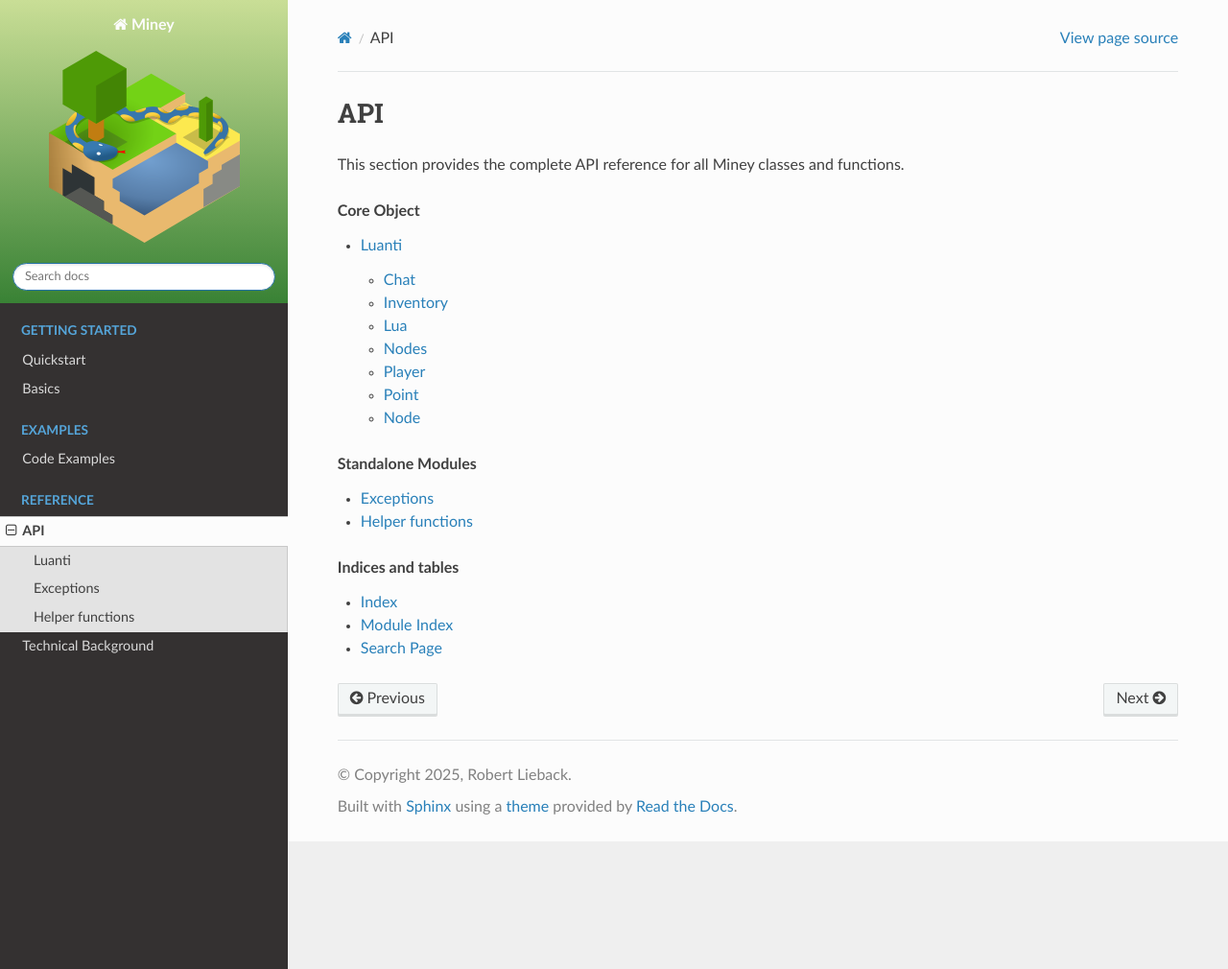
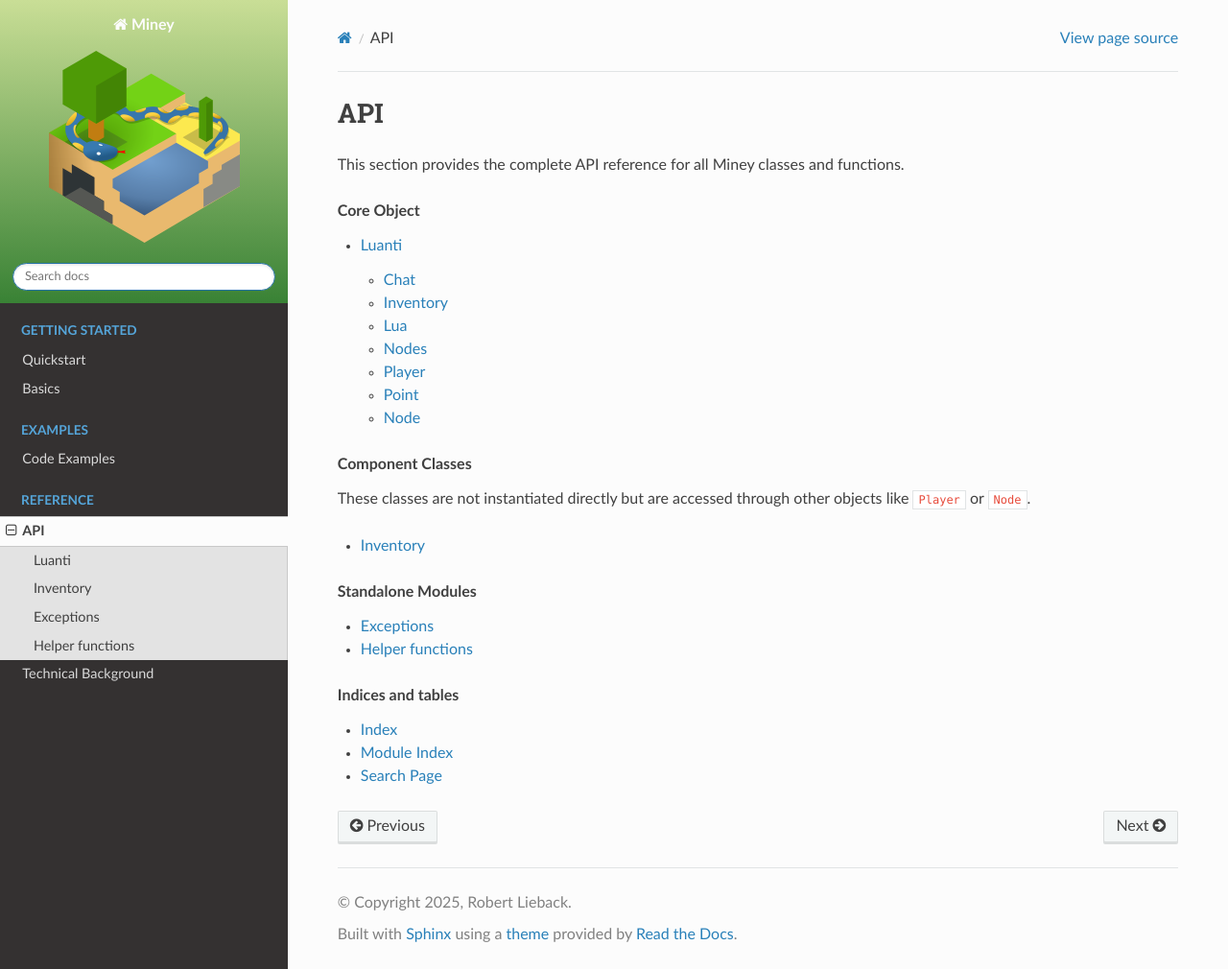
Before and after one commit to miney-py/miney, a Sphinx documentation site: the page built from docs/api/index.rst, in a window 1280 px wide and 1010 px high. Shown: the whole window at 96% size. Built offline with Sphinx 7.4.7 and the Read the Docs theme 3.1.0, drawn with Linux system fonts in a browser that asks for light colours.

Commit message:
docs: Restructure API docs and clarify Inventory usage

```diff
--- a/docs/api/index.rst
+++ b/docs/api/index.rst
@@ -9,6 +9,15 @@
    :maxdepth: 2
 
    Luanti
+
+.. rubric:: Component Classes
+
+These classes are not instantiated directly but are accessed through other objects like ``Player`` or ``Node``.
+
+.. toctree::
+   :maxdepth: 1
+
+   inventory
 
 .. rubric:: Standalone Modules
 
--- a/docs/api/inventory.rst
+++ b/docs/api/inventory.rst
@@ -1,7 +1,9 @@
 Inventory
 =========
 
-Lua related functions
+Management of items in an inventory, such as a player's inventory or a chest.
+
+An ``Inventory`` object is not created directly. It is accessed through the ``inventory`` property of other objects, like :class:`~miney.player.Player` or a container :class:`~miney.node.Node`.
 
 .. autoclass:: miney.Inventory
    :members:
--- a/docs/api/node.rst
+++ b/docs/api/node.rst
@@ -5,5 +5,7 @@
 
 In addition to coordinates, a node has a ``name`` (e.g., ``"default:stone"``) and ``param1`` and ``param2`` attributes, which are used for node-specific data.
 
+If a node is a container (like a chest), it provides access to its :class:`~miney.inventory.Inventory` through the ``inventory`` property.
+
 .. autoclass:: miney.node.Node
    :members:
--- a/docs/api/player.rst
+++ b/docs/api/player.rst
@@ -1,7 +1,8 @@
 Player
 ======
 
-Change properties of a single player, like there view, speed or gravity.
+Represents a player on the server and allows changing their properties like their view, speed, or gravity.
+Each player has an :class:`~miney.inventory.Inventory` which can be accessed via the ``inventory`` property.
 
 .. autoclass:: miney.Player
    :members:
```
